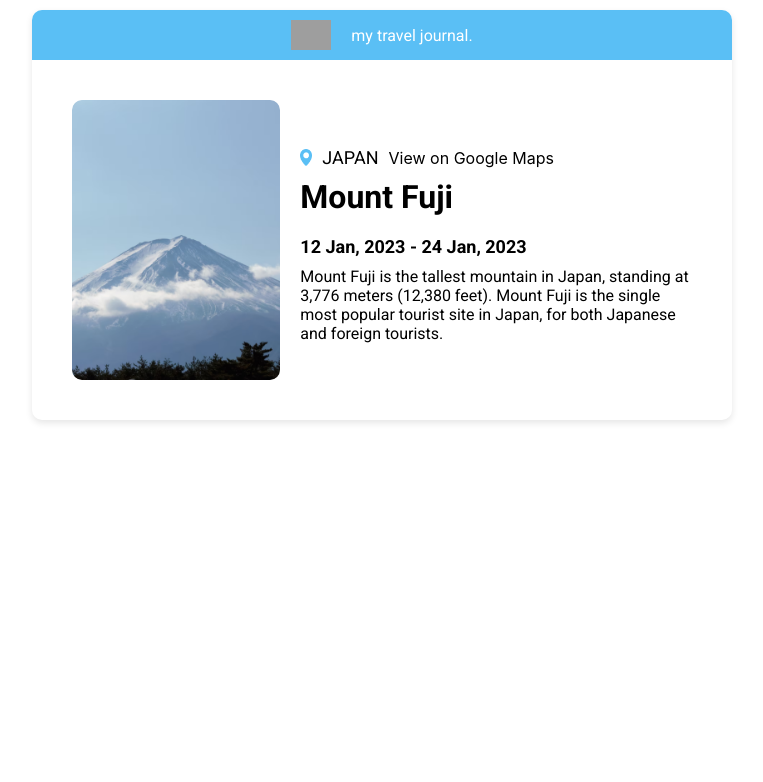
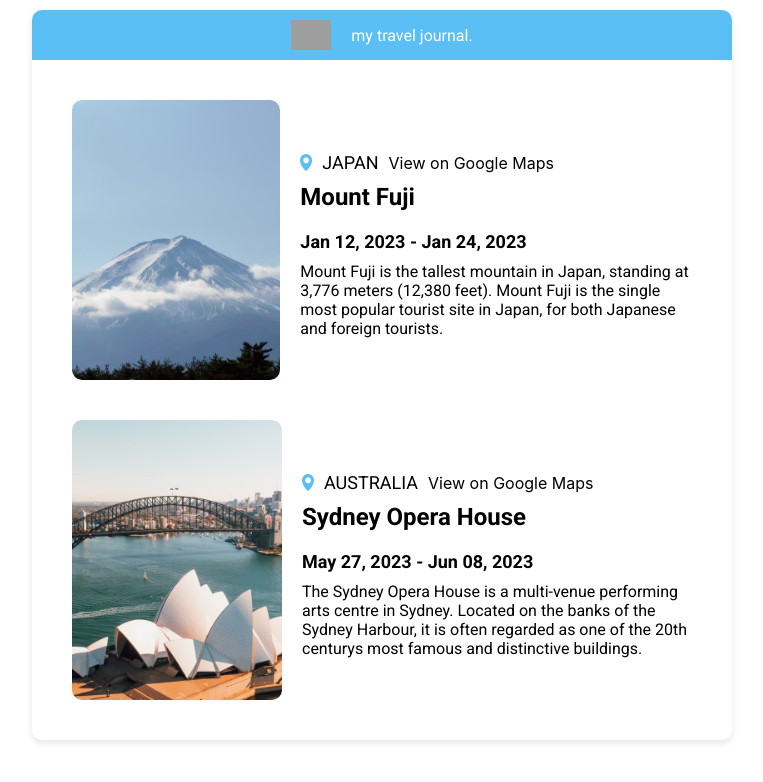
Before and after one commit to jucax/travel-journal-project, a React (Create React App) app: page / in a window 1280 px wide. Shown: the top 782 px of the page, without its empty margins (258-1021 px from the left). Built offline with nearby package versions, Linux system fonts and the light colour scheme; grey boxes are pictures that could not be loaded.

Commit message:
Inclided Component Propagation to render trips:

```diff
--- a/src/App.css
+++ b/src/App.css
@@ -7,7 +7,6 @@ body {
 .container {
   width: 700px;
   box-shadow: 0px 2.98256px 7.4564px rgba(0, 0, 0, 0.1);
-  padding-bottom: 40px;
   border-radius: 10px;
   overflow: hidden;
 }
@@ -57,7 +56,7 @@ nav {
   display: flex;
   align-items: center;
   gap: 20px;
-  margin: 0px 40px;
+  margin: 40px 40px;
 }
 
 .trip--picture {
--- a/src/App.js
+++ b/src/App.js
@@ -1,14 +1,29 @@
 
 import './App.css';
 
-import Navbar from "./components/Navbar"
-import Trip from './components/Trip';
+import Navbar from "./components/Navbar.js";
+import Trip from './components/Trip.js';
+import data from './data.js'
 
 function App() {
+  const trips = data.map((trip) => {
+    return <Trip
+            key = {trip.id}
+            country = {trip.country}
+            place = {trip.place}
+            startDate = {trip.startDate}
+            endDate = {trip.endDate}
+            description = {trip.description}
+            picture = {trip.picture}
+           />
+  })
+
   return (
     <div className="container">
       <Navbar />
-      <Trip />
+      <section className="trips-list">
+        {trips}
+      </section>
     </div>
   );
 }
--- a/src/components/Trip.js
+++ b/src/components/Trip.js
@@ -1,16 +1,23 @@
-export default function Trip() {
+export default function Trip({country, place, startDate, endDate, description, picture}) {
+
+    // Helper function to configure the date format from the date object in the data
+    const formatDate = ((date => {
+        const options = {day: '2-digit', month: 'short', year: 'numeric'};
+        return date.toLocaleDateString('en-US', options);
+    }))
+
     return (
         <div className="trip--container">
-            <img src="img/japan-trip.png" className="trip--picture"></img>
+            <img src= {picture} className="trip--picture"></img>
             <div>
                 <div className="trip--location-container">
                     <img src="img/location-icon.png" className="trip-location-icon"></img>
-                    <h3>JAPAN</h3>
+                    <h3>{country}</h3>
                     <a>View on Google Maps</a>
                 </div>
-                <h1>Mount Fuji</h1>
-                <h2>12 Jan, 2023 - 24 Jan, 2023</h2>
-                <p>Mount Fuji is the tallest mountain in Japan, standing at 3,776 meters (12,380 feet). Mount Fuji is the single most popular tourist site in Japan, for both Japanese and foreign tourists.</p>
+                <h1>{place}</h1>
+                <h2>{`${formatDate(startDate)} - ${formatDate(endDate)}`}</h2>
+                <p>{description}</p>
             </div>
         </div>
     )
--- /dev/null
+++ b/src/data.js
@@ -0,0 +1,20 @@
+export default [
+    {
+        id: 1,
+        country: 'JAPAN',
+        place: 'Mount Fuji',
+        startDate: new Date('2023-01-12'),
+        endDate: new Date('2023-01-24'),
+        description: 'Mount Fuji is the tallest mountain in Japan, standing at 3,776 meters (12,380 feet). Mount Fuji is the single most popular tourist site in Japan, for both Japanese and foreign tourists.',
+        picture: 'img/japan-trip.png'
+    },
+    {
+        id: 2,
+        country: 'AUSTRALIA',
+        place: 'Sydney Opera House',
+        startDate: new Date('2023-05-27'),
+        endDate: new Date('2023-06-08'),
+        description: 'The Sydney Opera House is a multi-venue performing arts centre in Sydney. Located on the banks of the Sydney Harbour, it is often regarded as one of the 20th centurys most famous and distinctive buildings.',
+        picture: 'img/australia-trip.png'
+    },
+]
```
Also changed, not shown: public/img/australia-trip.png (added).
